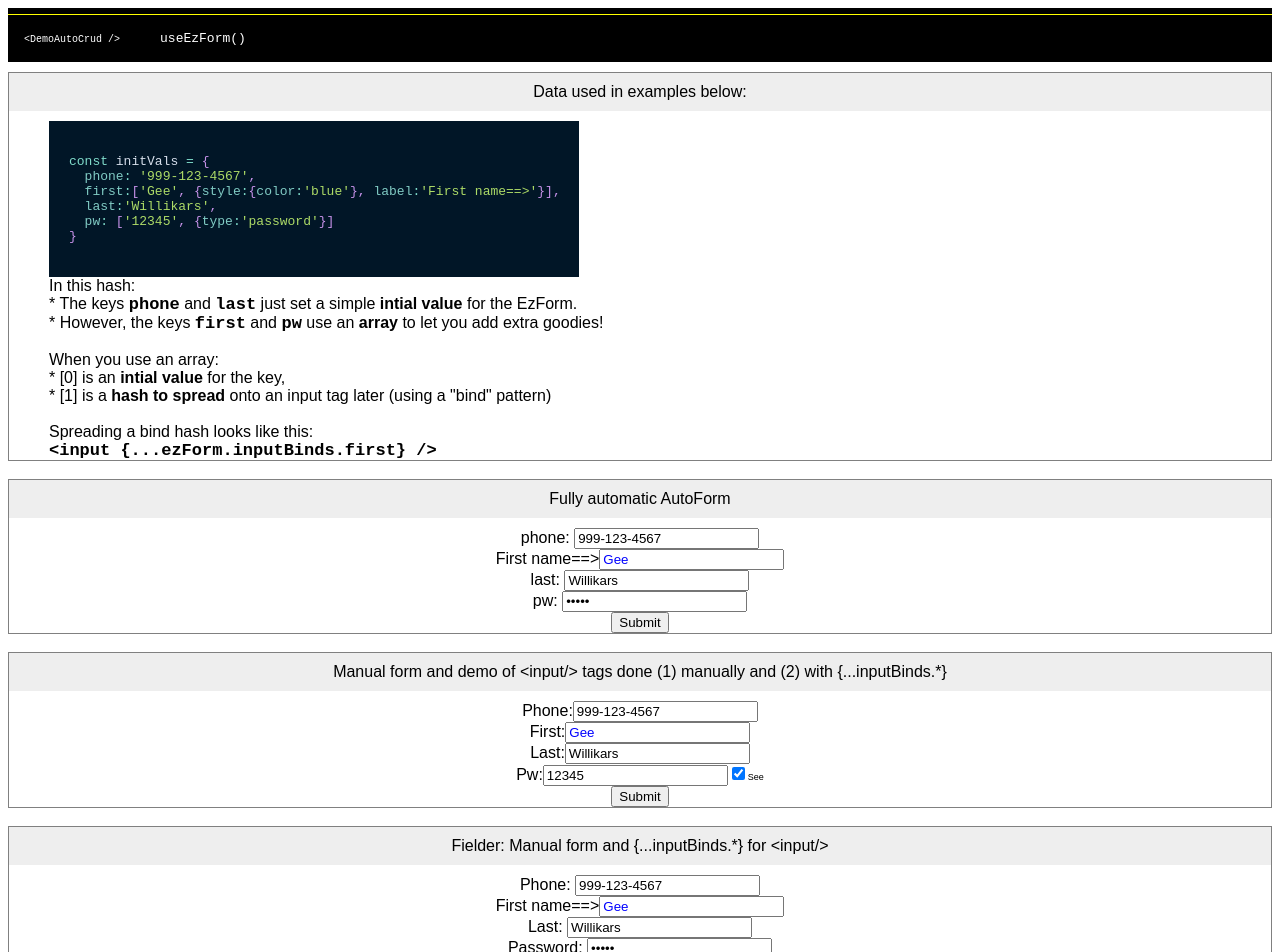
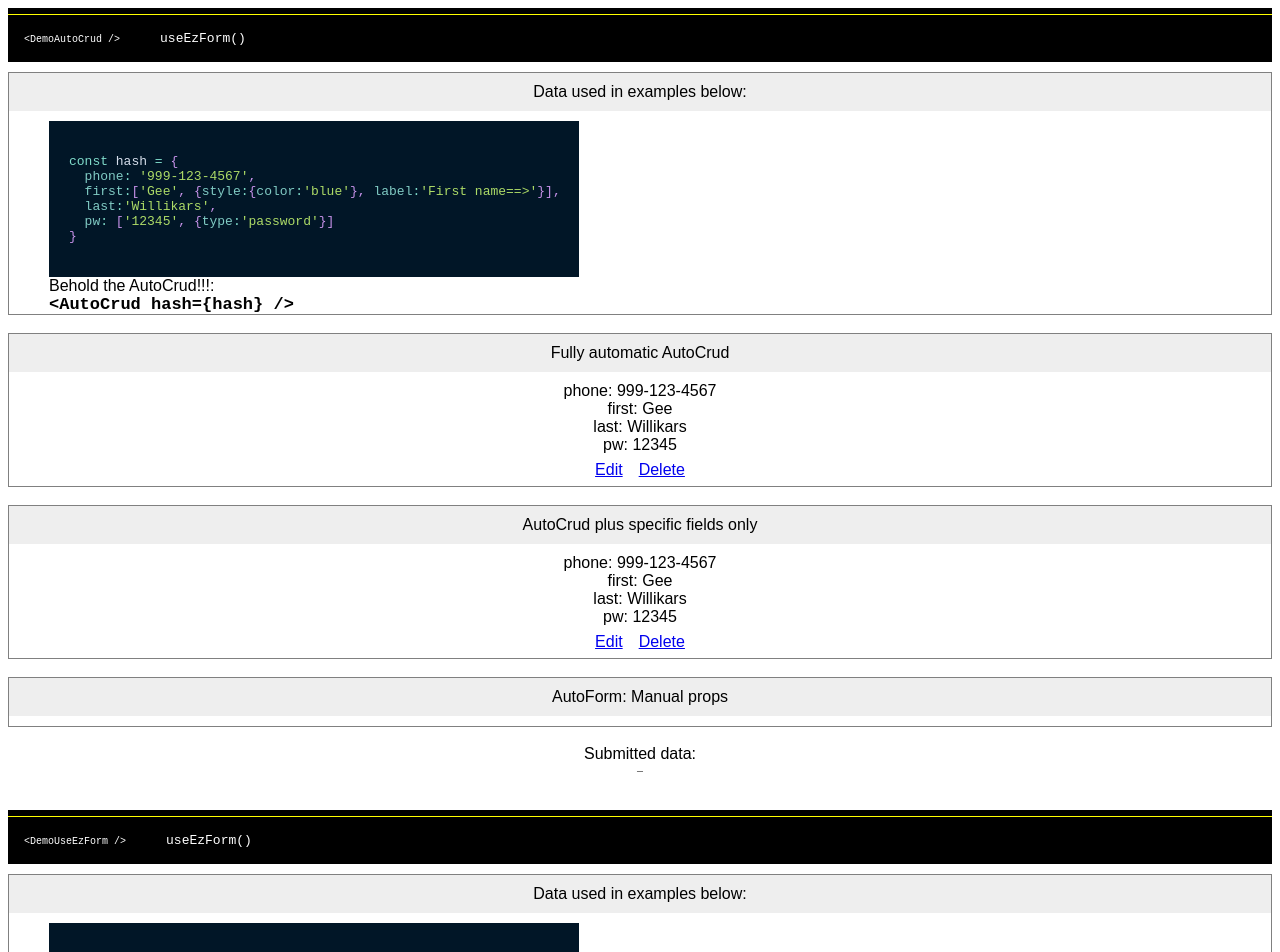
Before and after one commit to kenlane33/react-use-get-set, a React (Create React App) app: page / in a window 1280 px wide. Shown: the top 952 px of the page. Built offline with nearby package versions, Linux system fonts and the light colour scheme.

Commit message:
AutoCrud is barely working, but is!

```diff
--- a/src/App.js
+++ b/src/App.js
@@ -5,7 +5,7 @@ import { DemoUseToggleState } from "./demos/DemoUseToggleState";
 import { DemoUseResetState } from "./demos/DemoUseResetState";
 import { DemoUseCheckboxState } from "./demos/DemoUseCheckboxState";
 import { DemoUseEzForm } from "./demos/DemoUseEzForm";
-import { DemoFetchGetPut } from "./demos/DemoFetchGetPut";
+// import { DemoFetchGetPut } from "./demos/DemoFetchGetPut";
 import { DemoAutoCrud } from "./demos/DemoAutoCrud";
 
 //import { forEachInHash } from "./helpers/iterators.js"
--- a/src/components/AutoCrud.js
+++ b/src/components/AutoCrud.js
@@ -1,7 +1,10 @@
-import React from "react"
-import { ensureArr } from '../helpers/iterators'
-import AutoForm from './AutoForm'
+import React, { useState } from "react"
+// import { ensureArr } from '../helpers/iterators'
+import {AutoForm} from './AutoForm'
 import AutoShowHash from './AutoShowHash'
+import { useEzForm } from "../hooks/useEzForm"
+const {log} = console;
+
 //-------------------------------------o
 export const Fielder = ({label, name, inputs, onChange, ...rest}) => (
   <div>
@@ -11,18 +14,101 @@ export const Fielder = ({label, name, inputs, onChange, ...rest}) => (
     </label><br />
   </div>
 )
+const fetchPut = ( url, hash, func, options={} ) => (
+  fetchify(url, hash, func, {...options, method:'PUT'} )
+)
+
+const doResponseCheck = (res, url, func )=>{
+  if (res.ok) func(res)
+  else throw new Error(`ERROR: url:${url} status:${res.statusText} `)
+}
+const fetchify = ( url, hash, func, options={} ) => (
+  fetch( url, { body: JSON.stringify(hash), ...options } )
+  .then( (res)=>{
+    doResponseCheck(res, url, func )
+  } )
+  .catch( (err)=>{throw(err)} )
+)
+
+const verbBind = (verb, table, func) => ({
+  href: `/${table}/${verb}`,
+  onClick: (ev)=>{ ev.preventDefault()
+    func(table,verb,ev)
+  },
+})
+const titleCase = ([firstLetter, ...rest]) => (firstLetter.toUpperCase() + rest.join(''))
+
+const CrudLink = ({verb, table, func}) => (
+  <a
+    style={{padding: 8, lineHeight: 2}}
+    {...verbBind(verb, table, func)}
+  >
+      {titleCase(verb)}
+  </a>
+)
+
+export const AutoCrud = (props) => {
+  const [verb, doSetVerb] = useState(props.verb||'show')
+  const setVerb = (x)=>{ doSetVerb(x); log(`setVerb(${x})`) }
+  const {doSubmitted} = props
+  return <AutoCrudDraw {...{...props, verb, setVerb, doSubmitted}} />
+}
+
+const AutoFormEdit = (props) => {
+  const { table, id, verb, hash, setVerb, doSubmitted, fields=Object.keys(hash) } = props
+  const ezForm = useEzForm(
+    hash,
+    (x)=>{
+      console.log(x)
+      doSubmitted(x)
+      setVerb('show...')
+      setTimeout( (res)=>setVerb('show'), 2000 )
+      //fetchPut( `/${table}/${id}`, hash, (res)=>setVerb('show') )
+    }
+  )
+  const {inputs, doChange, doSubmit, inputBinds, formBind} = ezForm
+  return (
+    <AutoForm {...ezForm} />
+  )
+}
+
+const loadingFromVerb = (verb) => (
+  [ /\.\.\./.test(verb), verb.replace('...','')]
+)
+
+const LoadingThang = ()=>(
+  <div className="spinner">
+    <div className="bounce1"></div>
+    <div className="bounce2"></div>
+    <div className="bounce3"></div>
+  </div>
+)
+
 //-------------------------------------o
-export const AutoCrud = ({ verb, hash, fields = Object.keys(hash)}) => {
-  switch (verb){
-    case 'edit': return (
-      <AutoForm {...hash}>
-        {ensureArr(fields, Object.keys(hash)).map( k => (
-          <Fielder key={k} label={k+': '} {...hash[k]} />
-          ))}
-          <input type="submit" value="Submit" />
-      </AutoForm>
-      );
-      case 'show': return
-      default: return
-    }
-  }
+export const AutoCrudDraw = (props) => {
+  console.log('AutoCrudDraw', props)
+  const { table, id, verb, hash, setVerb, doSubmitted, fields=Object.keys(hash) } = props
+  const [loading, theVerb] = loadingFromVerb(verb)
+
+  if (theVerb=='edit') {
+    return <AutoFormEdit {...{...props, doSubmitted}} />
+  } else
+  if (theVerb==='show') { return (
+      <div>
+        <AutoShowHash hash={hash} />
+        {loading ? <LoadingThang/> :
+          <>
+            <CrudLink verb="edit"   table={table} func={()=>{console.log('Clicked EDIT!');   setVerb('edit') }}/>
+            <CrudLink verb="delete" table={table} func={()=>{console.log('Clicked Delete!'); setVerb('deleted') }}/>
+          </>
+        }
+      </div>
+  )} else
+  if (theVerb==='deleted') { return (
+    <div>
+      {fields.map((x,i)=><br key={i}/>)}
+      <div><b>Deleted</b></div>
+      <CrudLink verb="undo"   table={table} func={()=>{console.log('Clicked UNDO!');   setVerb('show') }}/>
+    </div>
+  )}
+}
--- a/src/components/AutoForm.js
+++ b/src/components/AutoForm.js
@@ -10,8 +10,8 @@ export const Fielder = ({label, name, inputs, onChange, ...rest}) => (
   </div>
 )
 //-------------------------------------o
-export const AutoForm = ({ bindForm, inputBinds, fields }) => (
-  <form {...bindForm}>
+export const AutoForm = ({ formBind, inputBinds, fields }) => (
+  <form {...formBind}>
     {ensureArr(fields, Object.keys(inputBinds)).map( k => (
       <Fielder key={k} label={k+': '} {...inputBinds[k]} />
     ))}
--- a/src/components/AutoShowHash.js
+++ b/src/components/AutoShowHash.js
@@ -1,20 +1,28 @@
 import React from "react"
-import { ensureArr } from '../helpers/iterators'
+// import { ensureArr } from '../helpers/iterators'
+import { unpackHashArrs } from '../helpers/iterators.js'
+const {log} = console
+
 //-------------------------------------o
-export const Fielder = ({label, name, inputs, onChange, ...rest}) => (
+export const LabeledValue = ({label, value}) => (
   <div>
     <label>
       {label}
-      <input type="text" value={inputs[name]} name={name} onChange={onChange} {...rest}/>
+      <span>{value}</span>
     </label><br />
   </div>
 )
 //-------------------------------------o
-export const AutoShowHash = ({ inputBinds, fields }) => (
-  <div>
-    {ensureArr(fields, Object.keys(inputBinds)).map( k => (
-      <Fielder key={k} label={k+': '} {...inputBinds[k]} />
-    ))}
-    <input type="submit" value="Submit" />
-  </div>
-)
+export const AutoShowHash = ({ hash, fields=Object.keys(hash) }) => {
+  const [hash2] = unpackHashArrs(hash)
+  return (
+    <div>
+      {fields.map( k => {
+        log(`<AutoShowHash hash['${k}']=${hash2[k]}`)
+        return <LabeledValue key={k} label={k+': '} value={hash2[k]} />
+      })}
+    </div>
+  )
+}
+
+export default AutoShowHash
--- a/src/demos/DemoAutoCrud.js
+++ b/src/demos/DemoAutoCrud.js
@@ -1,7 +1,7 @@
 import React, { useState } from "react"
-import { useEzForm } from "../hooks/useEzForm"
+// import { useEzForm } from "../hooks/useEzForm"
 import { DemoHeader } from './DemoHeader'
-import { AutoForm, Fielder } from '../components/AutoForm'
+import { AutoCrud } from '../components/AutoCrud'
 import { PrismCode } from "../components/PrismCode"
 
 //===========//////////////========================o
@@ -9,21 +9,12 @@ export const DemoAutoCrud = () => {
   let [submittedTxt, setSubmitted] = useState('_')
   let [seePw, setSeePw] = useState(true)
   //-------------------------------------o
-  const initVals = {
+  const hash = {
     phone: '999-123-4567', // just an initial value
     first:['Gee', {style:{color:'blue'}, label:'First name==>'}], // [0] is intial value, [1] is obj to spread onto the ezForm.inputBinds.first
     last:'Willikars',      // just an initial value
     pw: ['12345', {type:'password'}] // [0] is intial value, [1] is obj to spread onto the ezForm.inputBinds.pw
   }
-  const ezForm = useEzForm(
-    initVals,
-    (x)=>{
-      console.log(x)
-      setSubmitted( JSON.stringify(x) )
-    }
-  )
-  const {inputs, doChange, doSubmit, inputBinds, bindForm} = ezForm
-  // console.log( ezForm )
 
   const FormHeader = ({txt}) => (
     <div style={{padding:10, backgroundColor:'#eee', marginBottom:10}}>
@@ -32,6 +23,11 @@ export const DemoAutoCrud = () => {
   )
   const leftStl = {textAlign:'left'}
   const Code = (p) => <pre style={{display:'inline', fontWeight:700, fontSize:17}}>{p.children}</pre>
+
+  const doSubmitted = (hash) => {
+    setSubmitted( JSON.stringify(hash))
+  }
+
   // const initValsCode = `const initVals = ${JSON.stringify(initVals)}`
   //-------------------------------------o
   return (
@@ -44,7 +40,7 @@ export const DemoAutoCrud = () => {
 
           <div style={{backgroundColor:'#011627', padding: 20, width: 490, margin:'10 auto' }}>
             <PrismCode language='js' code={`
-const initVals = {
+const hash = {
   phone: '999-123-4567',
   first:['Gee', {style:{color:'blue'}, label:'First name==>'}],
   last:'Willikars',
@@ -53,96 +49,28 @@ const initVals = {
             </PrismCode>
             </div>
           <div style={leftStl}>
-            In this hash:<br />
-            * The keys <Code>phone</Code> and <Code>last</Code> just set a simple <b>intial value</b> for the EzForm.<br />
-            * However, the keys <Code>first</Code> and <Code>pw</Code> use an <b>array</b> to let you add extra goodies!<br />
-            <br />
-            When you use an array:<br />
-            * [0] is an <b>intial value</b> for the key, <br />
-            * [1] is a <b>hash to spread</b> onto an input tag later (using a "bind" pattern)<br />
-            <br />
-            Spreading a bind hash looks like this:  <br />
-            <Code>{`<input {...ezForm.inputBinds.first} />`}</Code>
+            Behold the AutoCrud!!!:<br />
+            <Code>{`<AutoCrud hash={hash} />`}</Code>
           </div>
         </div>
       </div>
       <br />
       {/* ------------------------------------------ */}
       <div style={{border:'1px solid grey'}}>
-        <FormHeader txt="Fully automatic AutoForm" />
-        <AutoForm {...ezForm} />
+        <FormHeader txt="Fully automatic AutoCrud" />
+        <AutoCrud {...{table:'user', hash, doSubmitted}} />
       </div>
       <br />
       {/* ------------------------------------------ */}
       <div style={{border:'1px solid grey'}}>
-        <FormHeader txt="Manual form and demo of <input/> tags done (1) manually and (2) with {...inputBinds.*}"/>
-
-        <form onSubmit={doSubmit}>
-
-          <label> Phone:
-            {/* Automatic style of putting props on input */}
-            <input {...inputBinds.phone} />
-          </label><br />
-
-          <label> First:
-            {/* Automatic style of putting props on input */}
-            <input {...inputBinds.first} />
-          </label><br />
-
-          <label> Last:
-            {/* Manual style of putting props on input */}
-            <input value={inputs.last} name={'last'} onChange={doChange} type="text" />
-          </label><br />
-
-          <label> Pw:
-            {/* === Overriding props to unmask a password ===
-              Later tag props override those spread earlier on the tag.
-              Ternary on seePw bool lets us optionally override the
-              type='password' from the bindInput.pw with type:'text' */}
-            <input {...inputBinds.pw} {...( (seePw) ? {type:'text'} : {} )} />
-
-            <input type='checkbox' checked={seePw} onChange={()=>setSeePw( ! seePw )}/>
-            <span style={{fontSize:9}}>See</span>
-
-          </label><br />
-
-
-          <input type="submit" value="Submit" />
-
-        </form>
-      </div>
-      <br />
-      {/* ------------------------------------------ */}
-      <div style={{border:'1px solid grey'}}>
-        <FormHeader txt="Fielder: Manual form and {...inputBinds.*} for <input/>"/>
-        <form onSubmit={doSubmit}>
-          <Fielder label='Phone: ' {...inputBinds.phone} />
-          <Fielder label='THIS_LABEL_TXT_OVERRIDDEN_BY_INPUT_BINDS' {...inputBinds.first} />
-          <Fielder label='Last: ' name='last'   inputs={inputs} onChange={doChange}/>
-          <Fielder label='Password: ' {...inputBinds.pw} type='password'/>
-          <input type="submit" value="Submit" />
-        </form>
+        <FormHeader txt="AutoCrud plus specific fields only"/>
+        <AutoCrud hash={hash} fields={['last','first']} />
       </div>
       <br />
       {/* ------------------------------------------ */}
       <div style={{border:'1px solid grey'}}>
         <FormHeader txt="AutoForm: Manual props" />
-        <AutoForm fields={initVals} inputBinds={inputBinds} bindForm={bindForm}/>
       </div>
-      <br />
-      {/* ------------------------------------------ */}
-      <div style={{border:'1px solid grey'}}>
-        <FormHeader txt="Filter and control the order of the inputs of an AutoForm" />
-        <div style={{display:'flex'}}>
-          <div style={{flex:1}}>
-            <AutoForm fields={['last','first']} {...ezForm} />
-          </div>
-          <div style={{flex:1}}>
-            <AutoForm fields={['first','last']} {...ezForm} />
-          </div>
-          <br />
-        </div>
-        </div>
       <br />
       {/* ------------------------------------------ */}
       <div>Submitted data:</div>
--- a/src/hooks/useEzForm.js
+++ b/src/hooks/useEzForm.js
@@ -5,6 +5,7 @@ export const useEzForm = ( initialValues={}, submitCallback=( ()=>{}), formProps
   //const [inputs, setInputs] = useState( initialValues || {} )
   const [initVals, hashOfInputProps] = unpackHashArrs(initialValues)
   const inputs = useGetSetState( initVals || {} )
+  const vals = inputs.vals
   //------------------------------o
   const doSubmit = (ev) => {
     ev && ev.preventDefault()
@@ -32,7 +33,7 @@ export const useEzForm = ( initialValues={}, submitCallback=( ()=>{}), formProps
     onSubmit: doSubmit
   }, formProps||{} )) // merge props if present
   //------------------------------o
-  return { inputs, doChange, doSubmit, inputBinds, formBind}
+  return { inputs, doChange, doSubmit, inputBinds, formBind, vals }
 
 }// Usage --------------------
 // const {doSubmit, bindInput, formBind} = useEzForm(
--- a/src/styles.css
+++ b/src/styles.css
@@ -2,3 +2,46 @@
   font-family: sans-serif;
   text-align: center;
 }
+
+
+.spinner {
+  margin: 0px auto 0;
+  width: 70px;
+  text-align: center;
+}
+
+.spinner > div {
+  width: 18px;
+  height: 18px;
+  background-color: #333;
+
+  border-radius: 100%;
+  display: inline-block;
+  -webkit-animation: sk-bouncedelay 1.4s infinite ease-in-out both;
+  animation: sk-bouncedelay 1.4s infinite ease-in-out both;
+}
+
+.spinner .bounce1 {
+  -webkit-animation-delay: -0.32s;
+  animation-delay: -0.32s;
+}
+
+.spinner .bounce2 {
+  -webkit-animation-delay: -0.16s;
+  animation-delay: -0.16s;
+}
+
+@-webkit-keyframes sk-bouncedelay {
+  0%, 80%, 100% { -webkit-transform: scale(0) }
+  40% { -webkit-transform: scale(1.0) }
+}
+
+@keyframes sk-bouncedelay {
+  0%, 80%, 100% {
+    -webkit-transform: scale(0);
+    transform: scale(0);
+  } 40% {
+    -webkit-transform: scale(1.0);
+    transform: scale(1.0);
+  }
+}
```
